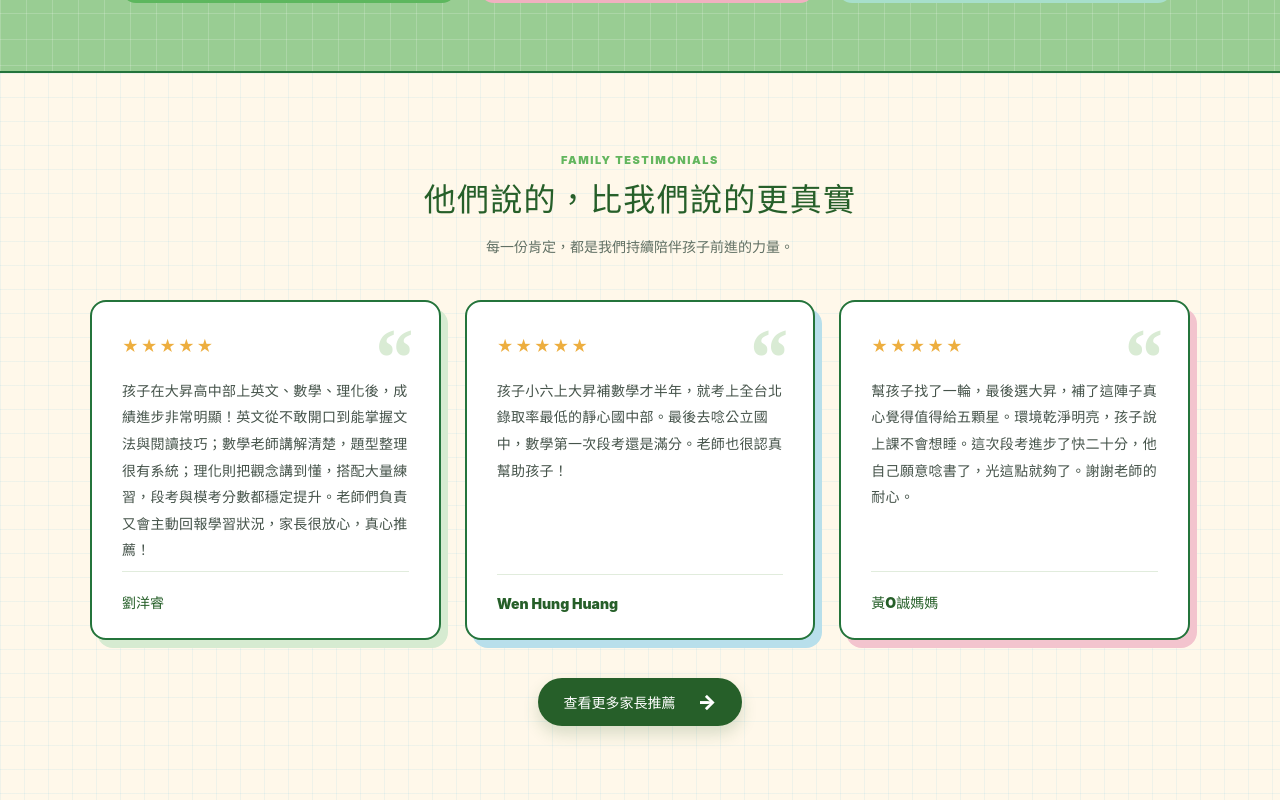
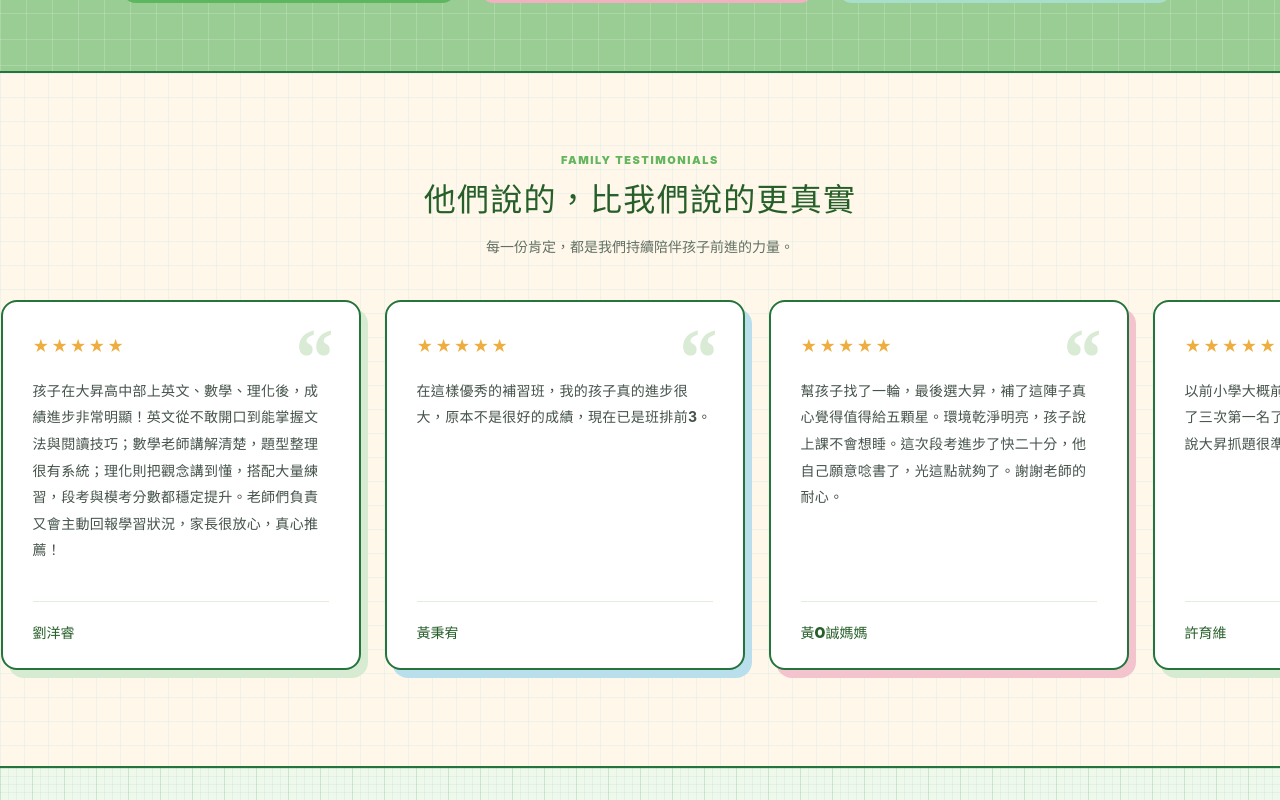
Before and after one commit to min-jie/dasonWeb, a Vue app: page / in a window 1280 px wide. Shown: the part 3128-3928 px from the top of the page. Built offline with nearby package versions, Linux system fonts and the light colour scheme.

Commit message:
變更家長推薦卡片可以左右滑動

```diff
--- a/src/pages/HomePage.vue
+++ b/src/pages/HomePage.vue
@@ -21,8 +21,14 @@ const teachingMethods = [
 ]
 const testimonials = [
   ['劉洋睿', '孩子在大昇高中部上英文、數學、理化後，成績進步非常明顯！英文從不敢開口到能掌握文法與閱讀技巧；數學老師講解清楚，題型整理很有系統；理化則把觀念講到懂，搭配大量練習，段考與模考分數都穩定提升。老師們負責又會主動回報學習狀況，家長很放心，真心推薦！'],
-  ['Wen Hung Huang', '孩子小六上大昇補數學才半年，就考上全台北錄取率最低的靜心國中部。最後去唸公立國中，數學第一次段考還是滿分。老師也很認真幫助孩子！'],
+  ['黃秉宥', '在這樣優秀的補習班，我的孩子真的進步很大，原本不是很好的成績，現在已是班排前3。'],
   ['黃O誠媽媽', '幫孩子找了一輪，最後選大昇，補了這陣子真心覺得值得給五顆星。環境乾淨明亮，孩子說上課不會想睡。這次段考進步了快二十分，他自己願意唸書了，光這點就夠了。謝謝老師的耐心。'],
+  ['許育維', '以前小學大概前三名，送去大昇以後在附中考了三次第一名了，問孩子怎麼進步那麼多，他說大昇抓題很準！讚！'],
+  ['Wen Hung Huang', '孩子小六上大昇補數學才半年，就考上全台北錄取率最低的靜心國中部（龍年錄取率比平時更低）。最後去唸公立國中，數學第一次段考還是滿分。老師也很認真幫助孩子！'],
+  ['Pedro Gardea', '一開始補數學英文而已，結果孩子每天吵著要去念書，做媽媽的被嚇到了，讀書風氣很不錯。'],
+  ['Rebecca Shen', '謝謝主任耐心教導我女兒的數學，孩子很喜歡主任的講課方式。還有，女兒說生物老師的上課也很活潑很有趣。真心推薦大昇！！'],
+  ['Peggy WU', '孩子升上小六後到大昇專科加強數學，老師教學認真又有耐心，讓孩子逐漸培養出對數學的興趣。這段時間不僅成績穩定進步，也更願意主動學習、分享解題思路，基礎打得更扎實，對未來升國中的銜接幫助很大，真心推薦大昇！'],
+  ['嫺', '老師用心關心孩子，無論是課業上、生活習慣，更重要還有青春期孩子的心態，值得信賴。'],
 ]
 const courseStages = [
   ['ELEMENTARY', '國小階段', '為孩子建立學科基礎概念，培養良好學習習慣，從小奠定競爭優勢。', ['數學班', '英文班', '升私中數學班', '資優數學班']],
@@ -37,8 +43,30 @@ const branches = [
   ['永和分校', '國小、國中、高中', '02-2921-1586', '新北市永和區竹林路64號2樓'],
 ]
 const activeSlide = ref(0)
+const testimonialScroller = ref(null)
 let carouselTimer
+let isDraggingTestimonials = false
+let testimonialStartX = 0
+let testimonialStartScrollLeft = 0
 const goToSlide = (index) => { activeSlide.value = index }
+function startTestimonialDrag(event) {
+  if (event.pointerType === 'mouse' && event.button !== 0) return
+  isDraggingTestimonials = true
+  testimonialStartX = event.clientX
+  testimonialStartScrollLeft = event.currentTarget.scrollLeft
+  event.currentTarget.setPointerCapture(event.pointerId)
+  event.currentTarget.classList.add('is-dragging')
+}
+function dragTestimonials(event) {
+  if (!isDraggingTestimonials) return
+  event.currentTarget.scrollLeft = testimonialStartScrollLeft - (event.clientX - testimonialStartX)
+}
+function stopTestimonialDrag(event) {
+  if (!isDraggingTestimonials) return
+  isDraggingTestimonials = false
+  event.currentTarget.classList.remove('is-dragging')
+  if (event.currentTarget.hasPointerCapture(event.pointerId)) event.currentTarget.releasePointerCapture(event.pointerId)
+}
 onMounted(() => { carouselTimer = window.setInterval(() => { activeSlide.value = (activeSlide.value + 1) % heroSlides.length }, 5000) })
 onBeforeUnmount(() => window.clearInterval(carouselTimer))
 </script>
@@ -50,7 +78,7 @@ onBeforeUnmount(() => window.clearInterval(carouselTimer))
     <section class="section story-section"><div class="story-layout"><div class="story-media"><img :src="educationStoryImage" alt="老師在課堂中陪伴學生學習" /><span class="story-play"></span><span class="story-media-label">DASON EDUCATION STORY</span></div><div class="story-content"><p class="story-eyebrow">OUR EDUCATION STORY</p><h2>看見孩子的可能——大昇的教育故事</h2><p>三十年來，大昇始終秉持「做教育」的精神。我們相信每一個孩子都有無限潛力，也相信真正的教育，是在課業之外還能陪伴孩子成為更好的人。這支影片，帶你走進大昇的日常。</p><span class="story-rule"></span></div></div></section>
     <section class="section introduction-section" aria-labelledby="introduction-title"><div class="introduction-layout"><div class="introduction-content"><p class="introduction-eyebrow">ABOUT DASON</p><h2 id="introduction-title">培養孩子的生涯素養，<br />讓孩子擁有有力的翅膀</h2><p>現代社會競爭激烈——高學歷普及、人工智慧崛起、產業快速變動，孩子的生涯發展面臨比以往更大的挑戰。父母時時擔心：我是否為孩子做得夠多？</p><p>大昇補習班自創立以來，培育了無數學生考上心目中的理想學校。我們始終相信，真正的教育不只在於成績，更在於幫助孩子從小建立三個面向的生涯素養：</p><div class="literacy-grid"><article><strong>知識</strong><span>拓展生活經驗，讓孩子知己知彼</span></article><article><strong>技能</strong><span>在日常抉擇與問題解決中培養生涯發展能力</span></article><article><strong>態度</strong><span>啟發孩子關注生涯、擁有追求目標的自信</span></article></div><p>在大昇，您可以看到一群充滿教育熱忱且認真負責的老師。我們不只在課業上給予最專業有效的幫助，更注重品行教育，在孩子最重要的青少年時期，給予最多的陪伴、支持與關懷——不只讓孩子在課業上獲得成就感，更讓家長在孩子成長過程中多了一份安全感。</p></div><figure class="introduction-image"><img :src="introductionImage" alt="大昇老師與學生合照" /><figcaption>在大昇，陪伴孩子自信成長。</figcaption></figure></div></section>
     <section class="section news-section"><div class="section-heading compact"><h2>大昇六大教學特色</h2><p>Teaching features</p></div><div class="news-scroller"><article v-for="(item, index) in teachingMethods" :key="item[0]" class="news-card teaching-card"><span class="teaching-number">{{ String(index + 1).padStart(2, '0') }}</span><div class="news-body"><h3>{{ item[0] }}</h3><p>{{ item[1] }}</p></div></article></div></section>
-    <section class="testimonials-section section"><div class="section-heading testimonials-heading"><p>FAMILY TESTIMONIALS</p><h2>他們說的，比我們說的更真實</h2><strong>每一份肯定，都是我們持續陪伴孩子前進的力量。</strong></div><div class="testimonials-grid"><article v-for="item in testimonials" :key="item[0]" class="testimonial-card"><span class="quote-mark">“</span><div class="testimonial-stars">★★★★★</div><blockquote>{{ item[1] }}</blockquote><footer>{{ item[0] }}</footer></article></div><RouterLink class="testimonials-more" to="/students">查看更多家長推薦 <span>→</span></RouterLink></section>
+    <section class="testimonials-section section"><div class="section-heading testimonials-heading"><p>FAMILY TESTIMONIALS</p><h2>他們說的，比我們說的更真實</h2><strong>每一份肯定，都是我們持續陪伴孩子前進的力量。</strong></div><div ref="testimonialScroller" class="testimonials-grid" aria-label="家長真實推薦，可按住左右拖曳" @pointerdown="startTestimonialDrag" @pointermove="dragTestimonials" @pointerup="stopTestimonialDrag" @pointercancel="stopTestimonialDrag" @dragstart.prevent><article v-for="item in testimonials" :key="item[0]" class="testimonial-card"><span class="quote-mark">“</span><div class="testimonial-stars">★★★★★</div><blockquote>{{ item[1] }}</blockquote><footer>{{ item[0] }}</footer></article></div></section>
     <section class="section courses-section"><div class="section-heading courses-heading"><p>COURSE PROGRAMS</p><h2>全階段專業課程，陪伴每個學習里程碑</h2></div><div class="course-stage-grid"><article v-for="stage in courseStages" :key="stage[1]" class="course-stage-card"><p>{{ stage[0] }}</p><h3>{{ stage[1] }}</h3><span class="course-divider"></span><p class="course-description">{{ stage[2] }}</p><ul><li v-for="course in stage[3]" :key="course">{{ course }}</li></ul></article></div></section>
     <section class="section branches-section"><div class="section-heading compact lined"><h2>分校資訊</h2><p>就近找到你的大昇</p><strong>大昇在雙北設有五所分校，交通便利、環境優質。無論您在哪，都有一間大昇在您身旁。</strong></div><div class="branch-grid"><article v-for="branch in branches" :key="branch[0]" class="branch-card"><div class="branch-content"><h3>{{ branch[0] }}</h3><ul><li><span>●</span>{{ branch[1] }}</li><li><span>●</span>{{ branch[2] }}</li><li><span>●</span>{{ branch[3] }}</li></ul></div><a :href="`tel:${branch[2].replaceAll('-', '')}`">前往課程 課程資訊 <span>›</span></a></article></div></section>
   </main>
--- a/src/style.css
+++ b/src/style.css
@@ -1663,6 +1663,36 @@ ul {
   box-shadow: 7px 8px 0 #f3c4ce;
 }
 
+.home-page .testimonials-grid {
+  display: flex;
+  max-width: none;
+  margin: 44px -7vw 0;
+  padding: 0 7vw 20px;
+  overflow-x: auto;
+  scroll-snap-type: x mandatory;
+  scrollbar-width: thin;
+  scrollbar-color: var(--green) transparent;
+  cursor: grab;
+  touch-action: pan-y;
+  user-select: none;
+}
+
+.home-page .testimonials-grid.is-dragging {
+  cursor: grabbing;
+  scroll-snap-type: none;
+}
+
+.home-page .testimonials-grid.is-dragging * {
+  pointer-events: none;
+}
+
+.home-page .testimonial-card {
+  width: min(360px, calc(100vw - 68px));
+  min-width: min(360px, calc(100vw - 68px));
+  min-height: 370px;
+  scroll-snap-align: start;
+}
+
 .home-page .courses-section {
   border-block: 2px solid #24743b;
 }
```
